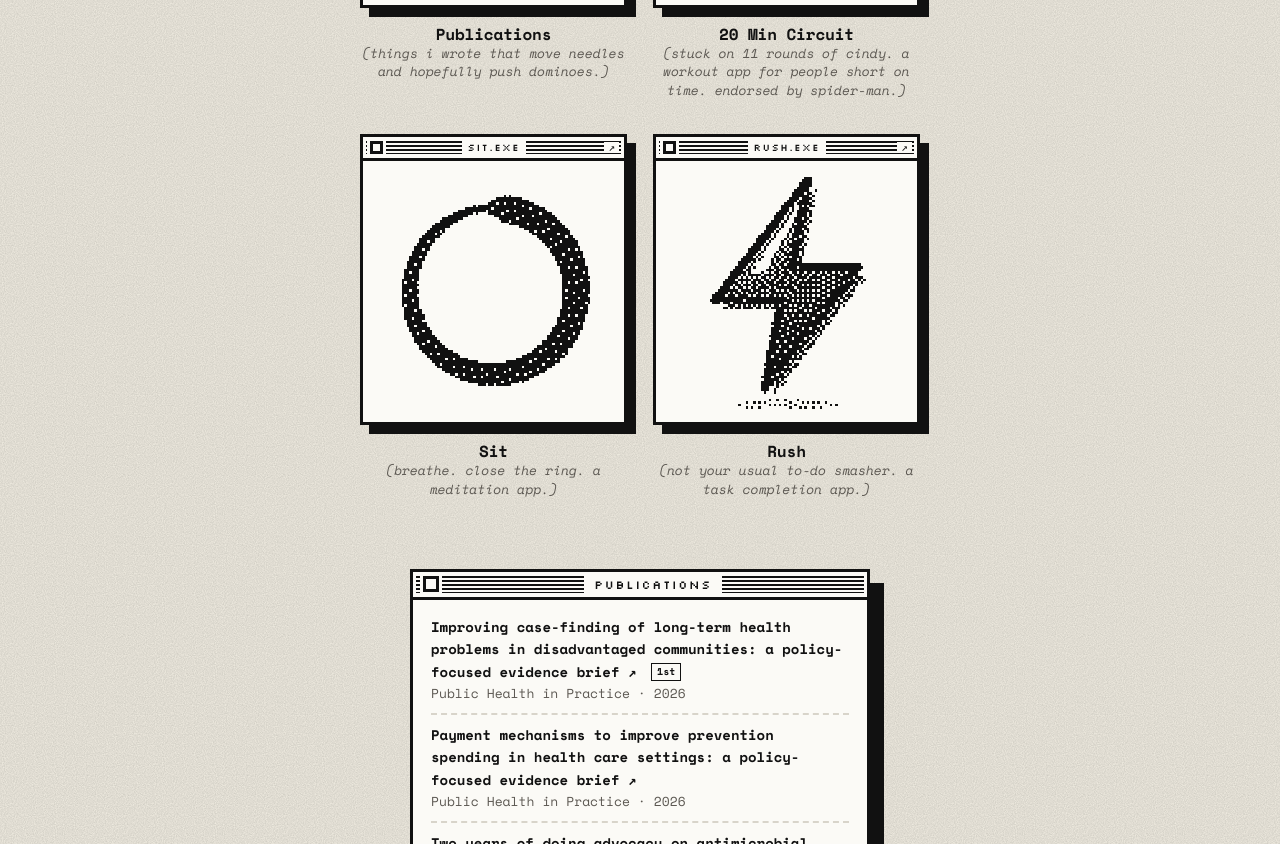
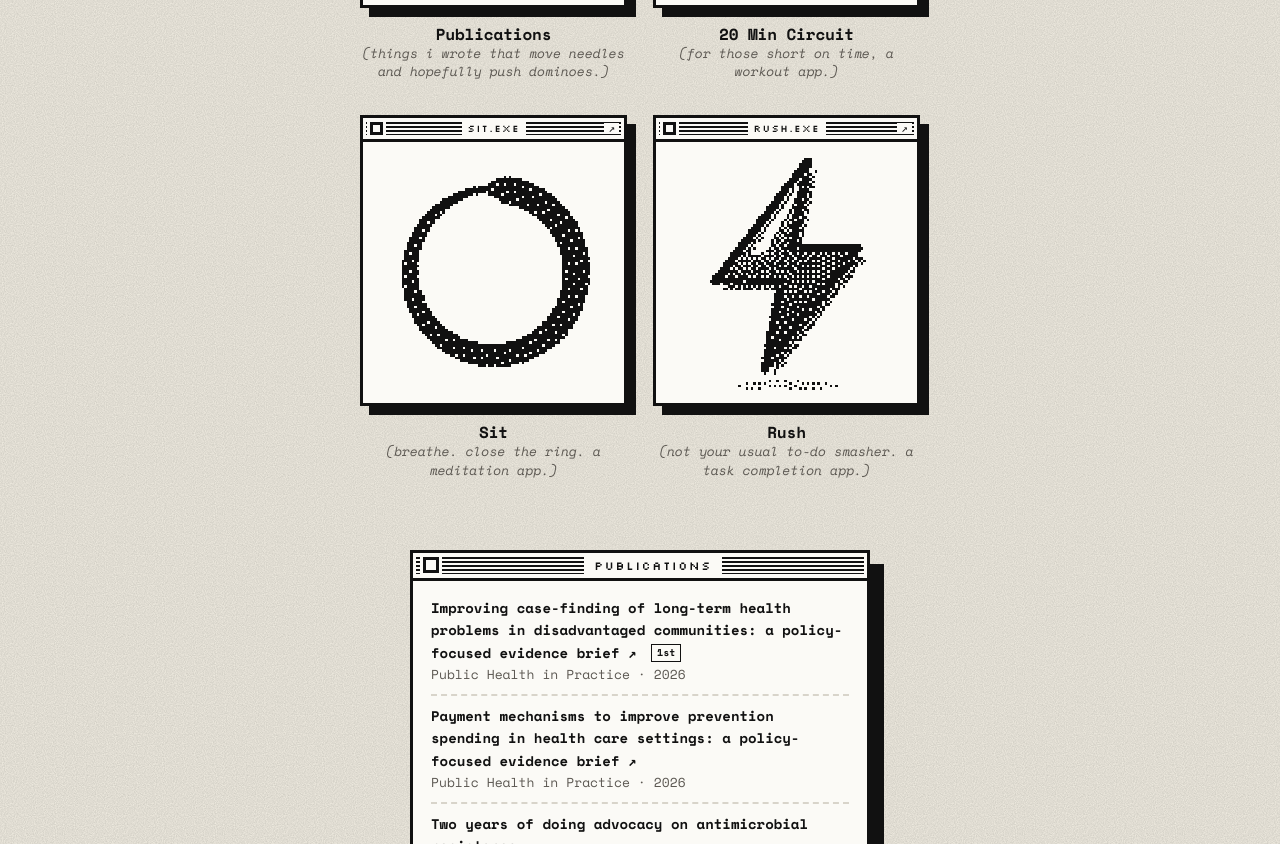
Before and after one commit to ad-hash/Adderssite, a plain HTML site: page public/index.html in a window 1280 px wide. Shown: the part 1720-2564 px from the top of the page. Drawn offline with nearby package versions, Linux system fonts and the light colour scheme.

Commit message:
Workout caption: one line
Co-Authored-By: Claude Opus 5.5 <noreply@anthropic.com>
Claude-Session: https://claude.ai/code/session_01BQSd4ftyBkNms49NmCfmYW

```diff
--- a/public/index.html
+++ b/public/index.html
@@ -485,7 +485,7 @@
         </div>
         <div class="label">20 Min Circuit</div>
       </a>
-      <p class="cap">(stuck on 11 rounds of cindy. a workout app for people short on time. endorsed by spider-man.)</p>
+      <p class="cap">(for those short on time, a workout app.)</p>
     </div>
     <div class="item">
       <a class="winlink" href="/sit/">
```
